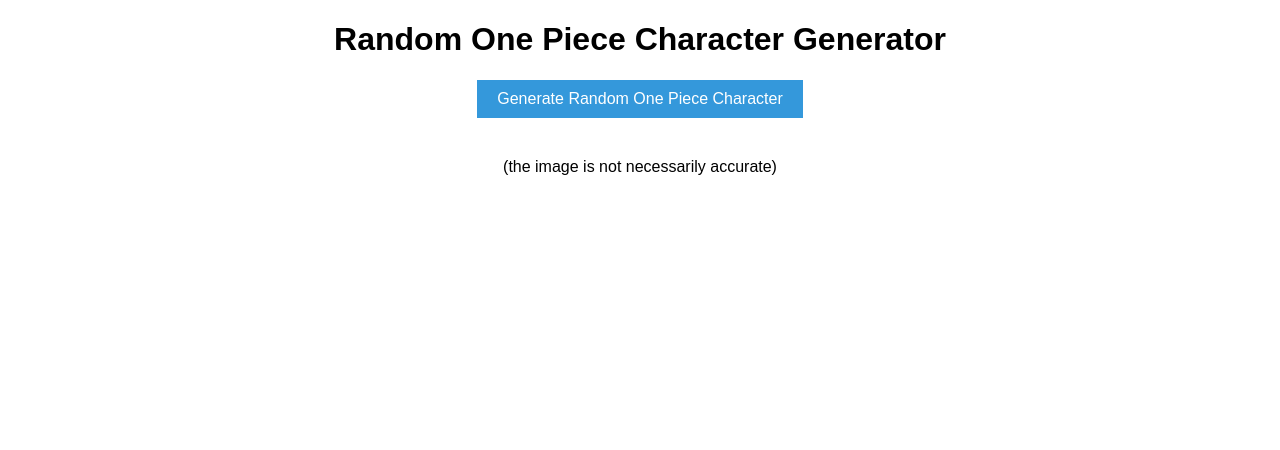
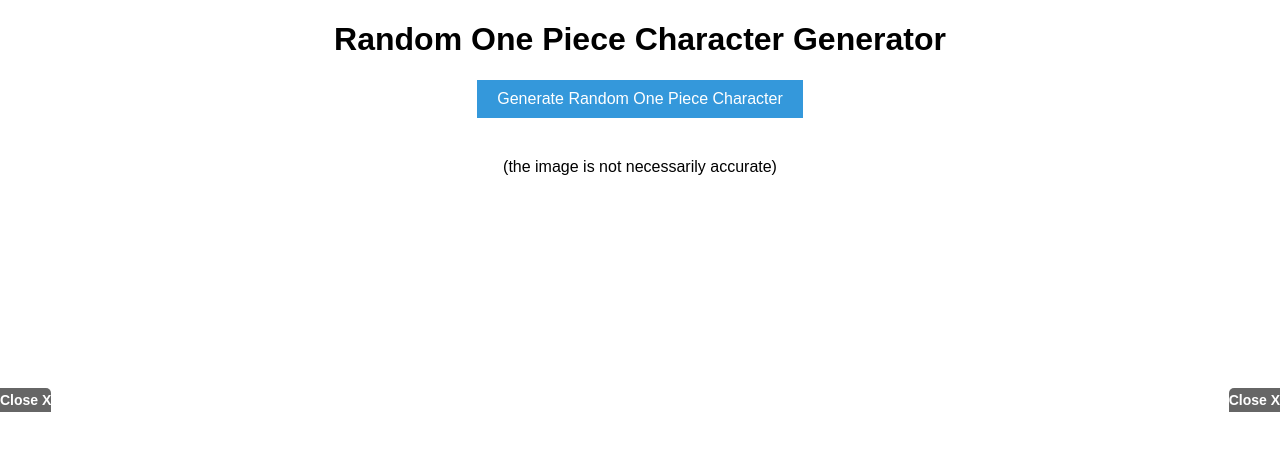
Before and after one commit to swrdfgd/RandomOnePiece, a plain HTML site: page index.html in a window 1280 px wide. Drawn offline with Linux system fonts and the light colour scheme.

Commit message:
Update index.html

```diff
--- a/index.html
+++ b/index.html
@@ -97,5 +97,26 @@
 				.catch(error => getRandomImage());
         }
     </script>
+
+<div class="tempat-iklan" style="position: fixed; left: 0; top: 50%; transform: translateY(-50%); z-index: 9999; max-width: 100%; background: transparent;">
+
+    <div onclick="this.parentElement.style.display='none'" style="background: rgba(0,0,0,0.6); color: white; text-align: center; padding: 4px 0; cursor: pointer; font-family: Arial, sans-serif; font-size: 14px; font-weight: bold; border-top-right-radius: 5px;">
+        Close X
+    </div>
+
+    <div class="iklanan" data-format="vertikal" style="display: flex; justify-content: center; align-items: center; overflow: hidden; background: white; box-shadow: 2px 2px 5px rgba(0,0,0,0.2);"></div>
+
+</div>
+
+
+<div class="tempat-iklan" style="position: fixed; right: 0; top: 50%; transform: translateY(-50%); z-index: 9999; max-width: 100%; background: transparent;">
+
+    <div onclick="this.parentElement.style.display='none'" style="background: rgba(0,0,0,0.6); color: white; text-align: center; padding: 4px 0; cursor: pointer; font-family: Arial, sans-serif; font-size: 14px; font-weight: bold; border-top-left-radius: 5px;">
+        Close X
+    </div>
+
+    <div class="iklanan" data-format="vertikal" style="display: flex; justify-content: center; align-items: center; overflow: hidden; background: white; box-shadow: -2px 2px 5px rgba(0,0,0,0.2);"></div>
+
+</div>
 </body>
 </html>
```
